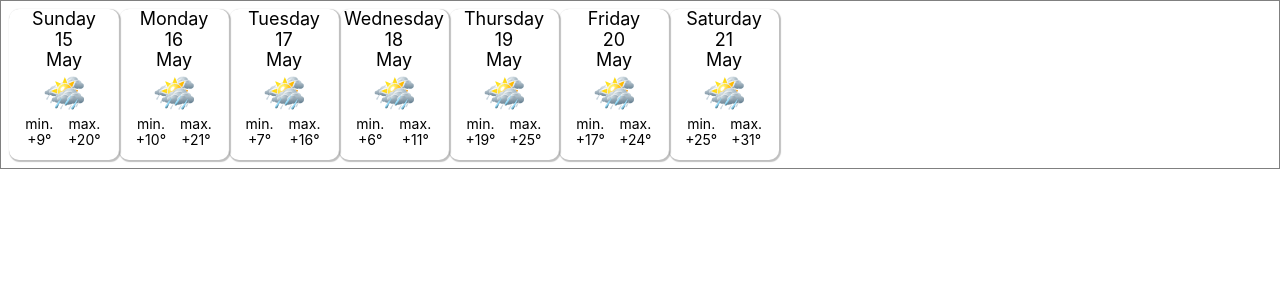
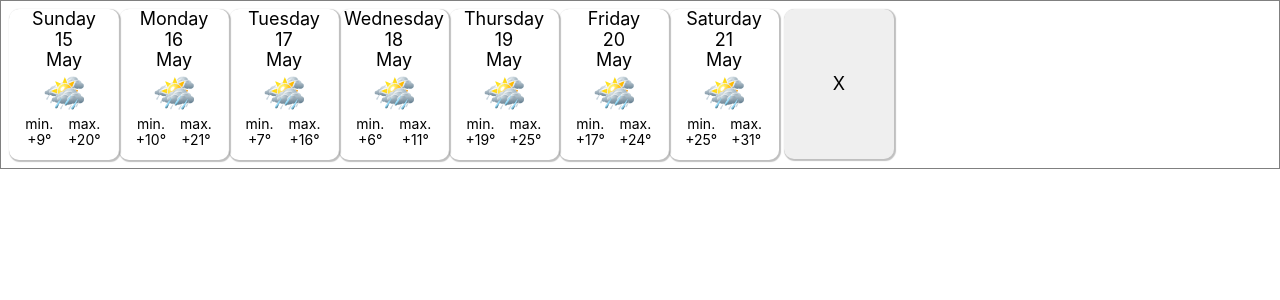
Before and after one commit to ruslan-horaiskyi/weatherApp, a React (Create React App) app: page / in a window 1280 px wide. Shown: the top 300 px of the page. Built offline with nearby package versions, Linux system fonts and the light colour scheme.

Commit message:
Add close button for MoreInfo at the end of Cards list

```diff
--- a/src/App.jsx
+++ b/src/App.jsx
@@ -1,29 +1,27 @@
 import { useCallback, useState } from 'react';
 import 'modern-normalize';
-
-import MoreInfo from './components/MoreInfo/MoreInfo';
 import CardList from './components/CardList/CardList';
-
 import './App.css';
 
 const App = () => {
   const [focusedCard, setFocusedCard] = useState(null);
-  console.log('App');
 
-  const handleCardFocus = useCallback(
-    (date) => {
-      setFocusedCard(date);
-    },
-    [setFocusedCard]
-  );
+  const handleCardFocus = useCallback((date) => {
+    setFocusedCard(date);
+  }, []);
+
+  const handleClose = useCallback(() => {
+    setFocusedCard(null);
+  }, []);
 
   return (
-    <>
-      <div className='container'>
-        <CardList handleCardFocus={handleCardFocus} focusedCard={focusedCard} />
-      </div>
-      {focusedCard && <MoreInfo data={focusedCard} />}
-    </>
+    <div className='container'>
+      <CardList
+        handleCardFocus={handleCardFocus}
+        focusedCard={focusedCard}
+        onClose={handleClose}
+      />
+    </div>
   );
 };
 
--- a/src/components/CardList/CardList.css
+++ b/src/components/CardList/CardList.css
@@ -2,3 +2,24 @@
   width: 100%;
   height: 250px;
 }
+
+.cardList {
+  display: flex;
+}
+
+.closeButton {
+  box-shadow: 1px 1px 1px 1px rgb(0, 0, 0, 0.25);
+  border-radius: 10px;
+  height: 150px;
+  width: 110px;
+  text-align: center;
+  font-size: 18px;
+  cursor: pointer;
+  border: none;
+  margin-left: 5px;
+}
+
+.closeButton:hover {
+  background-color: rgba(163, 213, 248);
+  color: rgb(255, 255, 255);
+}
--- a/src/components/CardList/CardList.jsx
+++ b/src/components/CardList/CardList.jsx
@@ -1,12 +1,13 @@
 import PropTypes from 'prop-types';
-
 import weatherData from '../../constants/data.json';
 import Card from './Card/Card';
+import MoreInfo from '../MoreInfo/MoreInfo';
+import './CardList.css';
 
-const CardList = ({ focusedCard, handleCardFocus }) => {
-  console.log('CardList');
-
-  return !weatherData ? (
+const CardList = ({ focusedCard, handleCardFocus, onClose }) => (
+  <div className='cardListContainer'>
+    <div className='cardList'>
+      {!weatherData ? (
         <div>No weather data</div>
       ) : (
         weatherData.map((dayData) => (
@@ -17,14 +18,25 @@ const CardList = ({ focusedCard, handleCardFocus }) => {
             handleClick={handleCardFocus}
           />
         ))
+      )}
+      <button type='button' className='closeButton' onClick={onClose}>
+        X
+      </button>
+    </div>
+    {focusedCard && (
+      <div className='moreInfoContainer'>
+        <MoreInfo data={focusedCard} />
+      </div>
+    )}
+  </div>
 );
-};
 
 CardList.propTypes = {
   focusedCard: PropTypes.shape({
     date: PropTypes.string.isRequired,
   }),
   handleCardFocus: PropTypes.func.isRequired,
+  onClose: PropTypes.func.isRequired,
 };
 
 CardList.defaultProps = {
```
Lines whose indentation alone changed are shown as unchanged.
